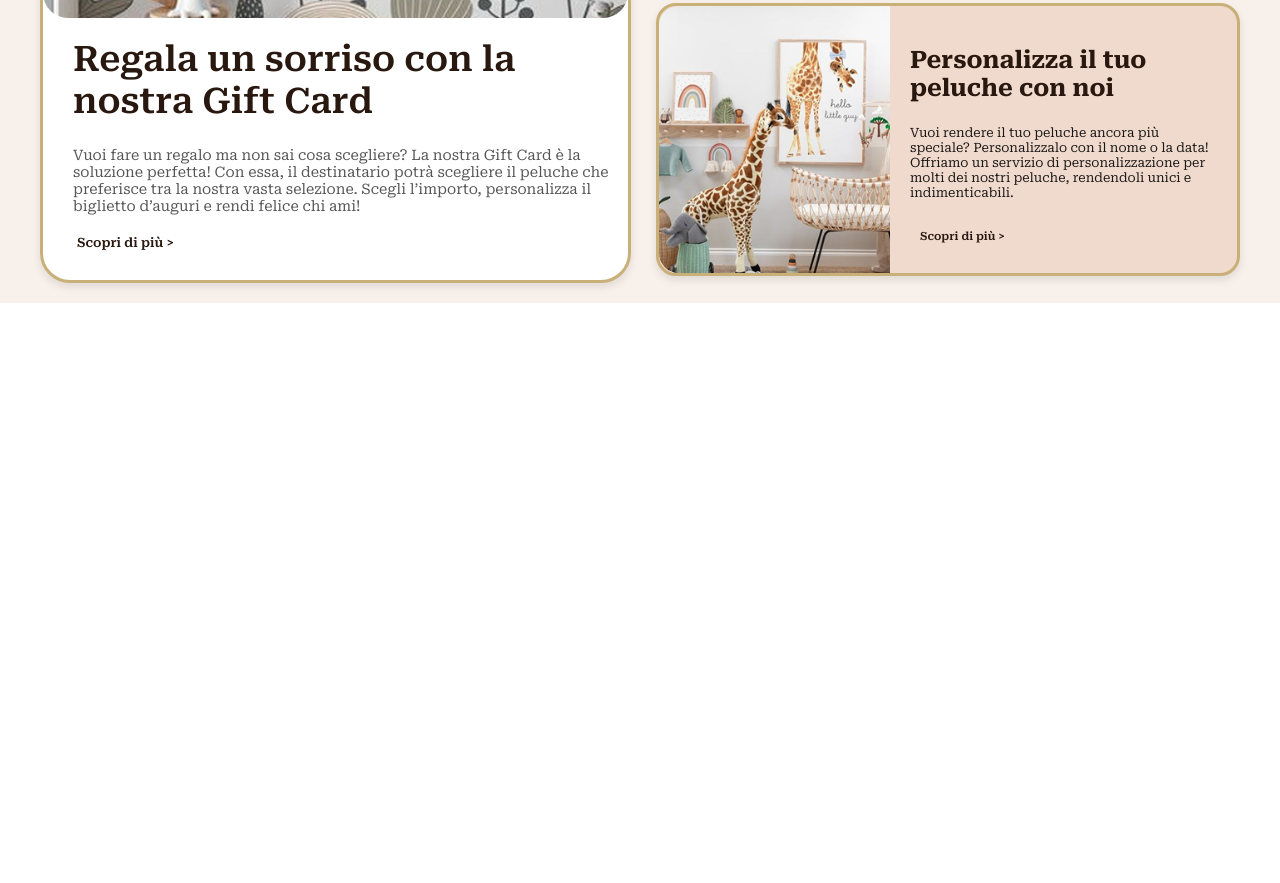
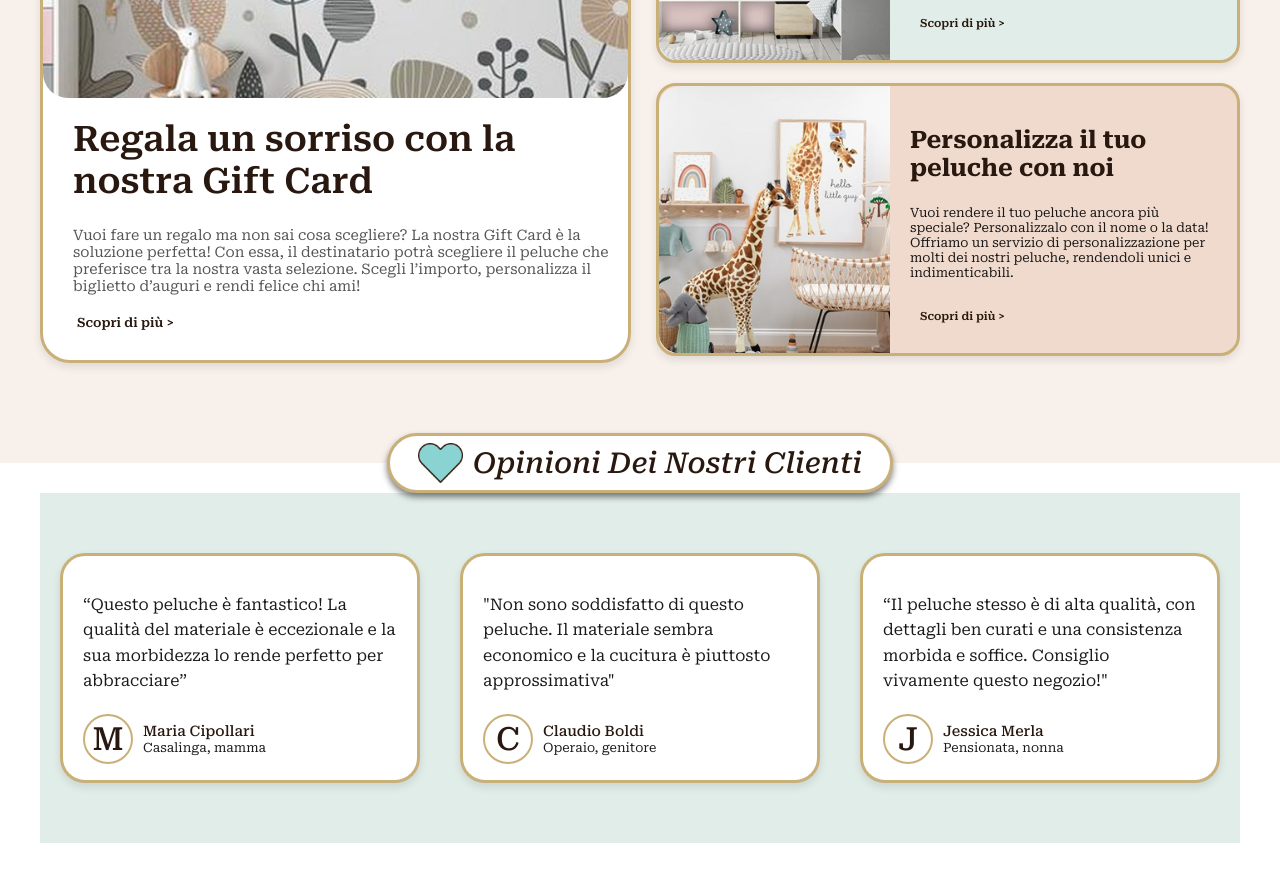
Before and after one commit to GabriellaFranco/E-commerceProject, a plain HTML site: page index.html in a window 1280 px wide. Shown: the part 4652-5535 px from the top of the page. Before the commit the page ends 4955 px from the top, so only its background shows below. Drawn offline with Linux system fonts and the light colour scheme.

Commit message:
Seção 7 - cards alinhados

```diff
--- a/index.html
+++ b/index.html
@@ -11,6 +11,7 @@
     <link rel="stylesheet" href="styles/section4.css">
     <link rel="stylesheet" href="styles/section5.css">
     <link rel="stylesheet" href="styles/section6.css">
+    <link rel="stylesheet" href="styles/section7.css">
     <link
       href="https://fonts.googleapis.com/css2?family=Roboto+Serif:ital,wght@0,100;0,200;0,300;0,400;0,500;0,600;0,700;0,800;0,900;1,100;1,200;1,300;1,400;1,500;1,600;1,700;1,800;1,900&display=swap"
       rel="stylesheet">
@@ -284,7 +285,60 @@
         </div>
       </div>
     </section>
-    <script src="./scripts/index.js"></script>
+    <div id="heart-button-container">
+      <button id="heart-button">
+        <img id="heart-button-icon" src="./assets/Seção 6 - Coração.png" alt="Coração">
+        Opinioni Dei Nostri Clienti
+      </button>
+      <section class="client-opinion-section">
+        <div class="client-opinion-section-grid">
+          <div class="client-opinion-section-card">
+            <p class="client-opinion-text">
+              “Questo peluche è fantastico! La qualità del materiale è eccezionale e la sua morbidezza lo rende perfetto
+              per
+              abbracciare”
+            </p>
+            <div class="client-identification">
+              <span class="letter">M</span>
+              <div class="author-role">
+                <p class="author">Maria Cipollari</p>
+                <p class="role">Casalinga, mamma</p>
+              </div>
+            </div>
+          </div>
+
+          <div class="client-opinion-section-card">
+            <p class="client-opinion-text">
+              "Non sono soddisfatto di questo peluche. Il materiale sembra economico e la cucitura è piuttosto
+              approssimativa"
+            </p>
+            <div class="client-identification">
+              <span class="letter">C</span>
+              <div class="author-role">
+                <p class="author">Claudio Boldi</p>
+                <p class="role">Operaio, genitore</p>
+              </div>
+            </div>
+          </div>
+
+          <div class="client-opinion-section-card">
+            <p class="client-opinion-text">
+              “Il peluche stesso è di alta qualità, con dettagli ben curati e una consistenza morbida e soffice.
+              Consiglio
+              vivamente questo negozio!"
+            </p>
+            <div class="client-identification">
+              <span class="letter">J</span>
+              <div class="author-role">
+                <p class="author">Jessica Merla</p>
+                <p class="role">Pensionata, nonna</p>
+              </div>
+            </div>
+          </div>
+        </div>
+      </section>
+
+      <script src="./scripts/index.js"></script>
   </body>
 
 </html>
--- a/styles/section6.css
+++ b/styles/section6.css
@@ -2,7 +2,8 @@
     display: flex;
     flex-direction: column;
     align-items: center;
-    padding: 20px 20px;
+    padding: 100px 20px;
+    margin-bottom: 50px;
     background-color: #f8f1eb;
     text-align: center;
 }
--- /dev/null
+++ b/styles/section7.css
@@ -0,0 +1,115 @@
+#heart-button-container {
+    width: 100%;
+    max-width: 1200px;
+    margin: 0 auto;
+    margin-top: -120px;
+    padding: 40px 0;
+    text-align: center;
+    position: relative;
+    z-index: 1;
+}
+
+#heart-button {
+    font-family: 'Roboto Serif', serif;
+    font-style: italic;
+    font-weight: 500;
+    color: #29180F;
+    padding: 8px 28px;
+    font-size: 1.8rem;
+    background-color: #FFFFFF;
+    border: 3px solid #C9B079;
+    border-radius: 50px;
+    display: inline-flex;
+    align-items: center;
+    gap: 10px;
+    height: 60px;
+    cursor: pointer;
+    transition: background-color 0.3s ease;
+    box-shadow: 0 4px 6px rgba(0, 0, 0, 0.5);
+}
+
+#heart-button:hover {
+    background-color: #6FB3B1;
+    box-shadow: 0 4px 6px rgba(0, 0, 0, 0.7);
+}
+
+#heart-button-icon {
+    height: 40px;
+    width: 45px;
+}
+
+.client-opinion-section {
+    background-color: #E1EDE9;
+    text-align: center;
+    padding: 60px 0;
+}
+
+.client-opinion-section-grid {
+    display: flex;
+    justify-content: center;
+    gap: 40px;
+    flex-wrap: wrap;
+}
+
+.client-opinion-section-card {
+    background-color: #fff;
+    border-radius: 25px;
+    box-shadow: 0 4px 8px rgba(0, 0, 0, 0.1);
+    padding: 20px;
+    height: 230px;
+    max-width: 360px;
+    text-align: left;
+    border: 3px solid #C9B079;
+    transition: transform 0.3s ease, box-shadow 0.3s ease;
+}
+
+.client-opinion-section-card:hover {
+    transform: translateY(-5px);
+    box-shadow: 0 6px 12px rgba(0, 0, 0, 0.15);
+}
+
+.client-opinion-text {
+    font-size: 1rem;
+    line-height: 1.6;
+    color: #000000E5;
+    margin-bottom: 20px;
+}
+
+.client-identification {
+    display: flex;
+    align-items: center;
+    gap: 10px;
+}
+
+.client-identification .letter {
+    font-size: 2rem;
+    font-weight: 500;
+    color: #28180F;
+    border: 2px solid #C9B079;
+    border-radius: 50%;
+    width: 50px;
+    height: 50px;
+    display: flex;
+    align-items: center;
+    justify-content: center;
+    font-family: 'Roboto Serif', serif;
+}
+
+.client-identification .author-role {
+    display: flex;
+    flex-direction: column;
+    justify-content: flex-start;
+}
+
+.client-identification .author {
+    font-size: 0.9rem;
+    font-weight: 500;
+    color: #29180F;
+    margin: 0;
+}
+
+.client-identification .role {
+    font-size: 0.8rem;
+    color: #000000E5;
+    margin: 0;
+}
```
Also changed, not shown: assets/Seção 7 - Placeholder letra.png (added).
